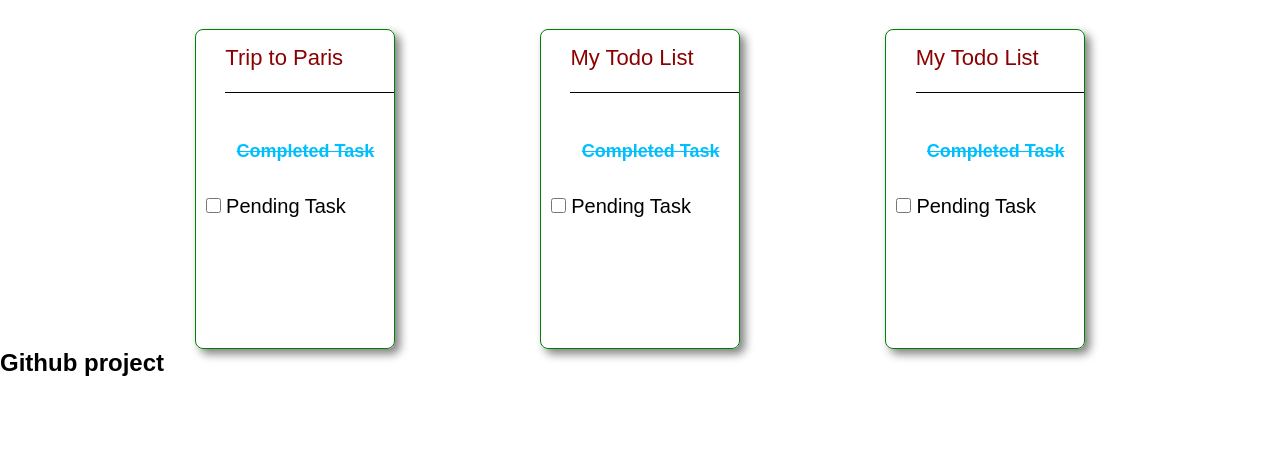
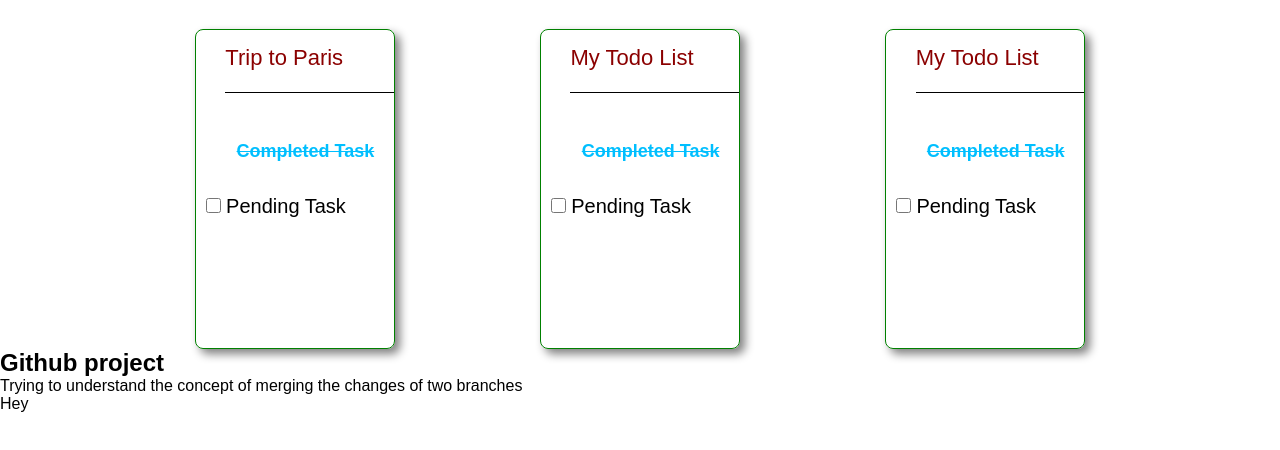
Before and after one commit to NikhilAr22/To-do_LIST, a plain HTML site: page index.html in a window 1280 px wide. Shown: the part 136-586 px from the top of the page. Drawn offline with Linux system fonts and the light colour scheme.

Commit message:
merging branches

```diff
--- a/index.html
+++ b/index.html
@@ -104,6 +104,8 @@
     </div>  -->
 
     <h2>Github project</h2>
+    <p>Trying to understand the concept of merging the changes of two branches</p>
+    <span>Hey</span>
 
 
 
```
